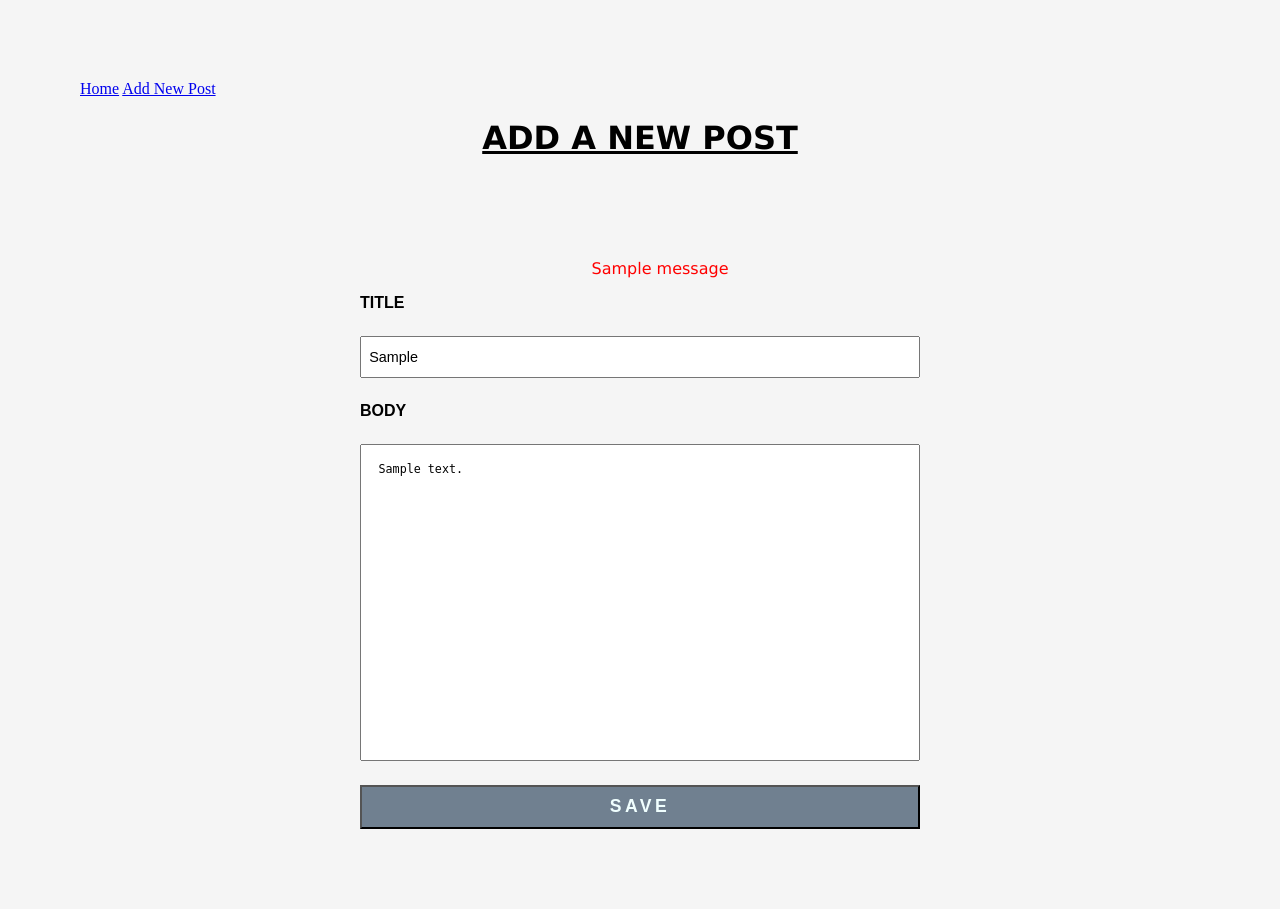
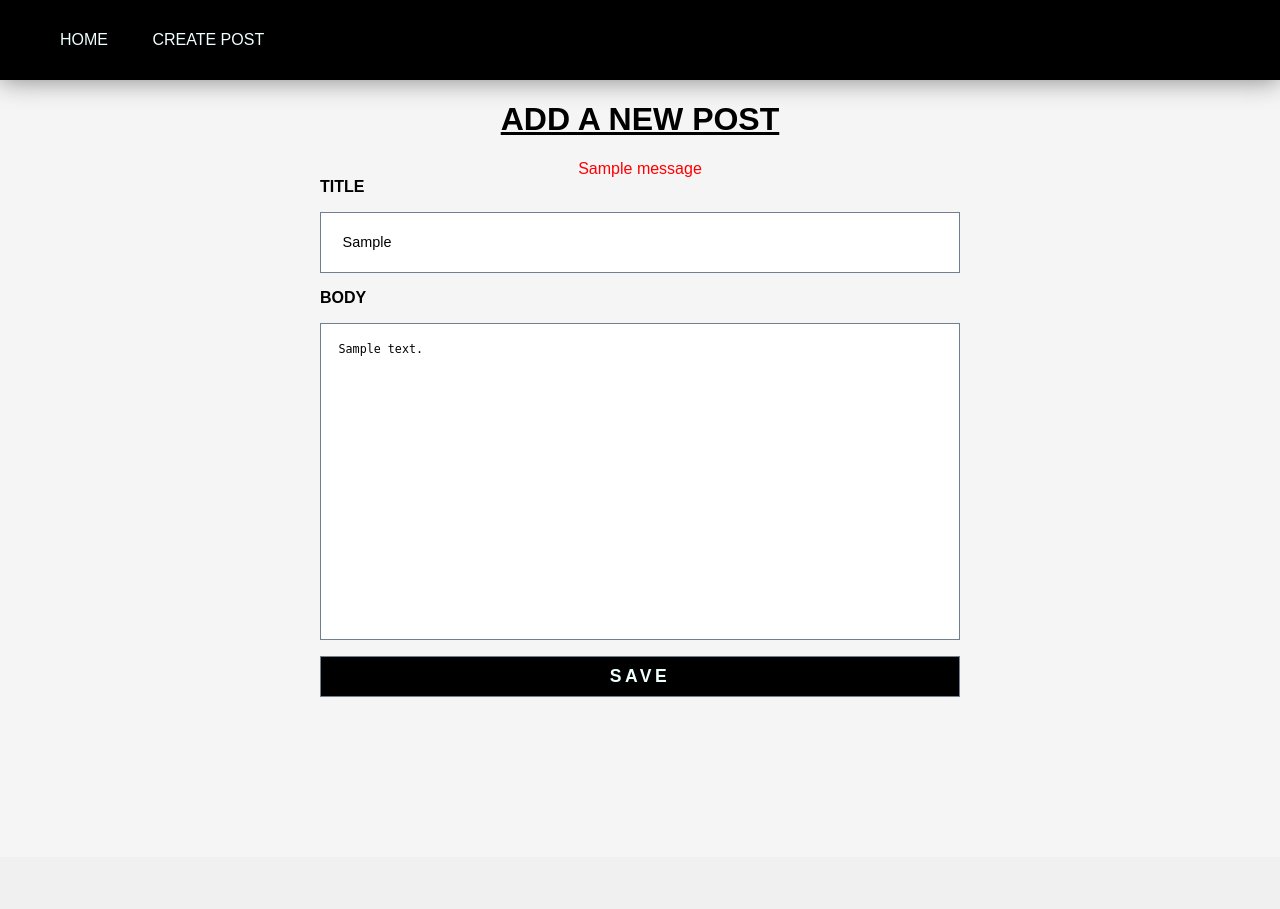
Before and after one commit to shandycasteel/build-a-blog, a Flask app: template templates/add_post.html in a window 1280 px wide. After the commit the page ends 697 px from the top, so only its background shows below. Run offline with Flask 2, Linux system fonts and the light colour scheme; the template is opened without the code that fills it: most values are stand-ins (such as "Sample title", 1, 10 or a date in 2020); one stand-in notice (Sample message) is shown.

Commit message:
Add single_post functionaility, finish styling, test

```diff
--- a/main.py
+++ b/main.py
@@ -23,10 +23,14 @@ class Blog(db.Model):
 
 @app.route("/blog")
 def index():
+    post_id = request.args.get('id')
 
-    all_posts = Blog.query.all()
-
-    return render_template("blog.html", all_posts=all_posts)
+    if post_id:
+        single_post = Blog.query.get(post_id)
+        return render_template('single_post.html', single_post=single_post)
+    else:
+        all_posts = Blog.query.all()
+        return render_template("blog.html", all_posts=all_posts)
 
 @app.route("/newpost", methods=["POST", "GET"])
 def add_post():
@@ -34,14 +38,17 @@ def add_post():
     if request.method == "POST":
         new_title = request.form["title"]
         new_body = request.form["body"]
+        new_post = Blog(new_title, new_body)
 
         if len(new_title) != 0 and len(new_body) != 0:
-            new_post = Blog(new_title, new_body)
             db.session.add(new_post)
             db.session.commit()
-            return redirect("/blog")
+
+            post_link = f"/blog?id={new_post.id}"
+            return redirect(post_link)
+
         else:
-            flash("Posts require both a title and a body . . . try again!")
+            flash("Posts require both a title and a body...try again!")
             return render_template("add_post.html", new_title=new_title, new_body=new_body, title="Add a Blog Entry")
 
     else:
--- a/static/styles.css
+++ b/static/styles.css
@@ -1,7 +1,17 @@
 html,
 body {
-    margin: 2.5em;
+    margin: 0em;
     background-color: whitesmoke;
+    font-family: Arial, Helvetica, sans-serif;
+    padding-bottom: 80px;
+}
+
+main{
+    display: grid;
+    grid-template-columns: minmax(min-content, 70%);
+    align-content: center;
+    justify-content: center;
+    row-gap: .75em;
 }
 
 form{
@@ -9,29 +19,29 @@ form{
     grid-template-columns: minmax(min-content, 50%);
     align-content: center;
     justify-content: center;
-    row-gap: 1.5em;
+    row-gap: 1.0em;
 }
 
 input{
-    padding-left: 0.5em;
-    height: 2.5em;
     font-size: 0.9em;
+    padding: 1.5em;
+    border: 1px;
+    border-style: solid;
+    border-color: slategray;
 }
 
 input[type=submit] {
     padding: 0.5em;
-    font-family: Arial, Helvetica, sans-serif;
     font-weight: bold;
     font-size: 1.1em;
     text-transform: uppercase;
     letter-spacing: .20em;
     color: azure;
-    background-color: slategrey;
+    background-color: black;
 
 }
 
 label {
-    font-family: Arial, Helvetica, sans-serif;
     font-weight: bold;
     text-transform: uppercase;
     padding-bottom: -1.75em;
@@ -41,17 +51,23 @@ textarea {
     resize: none;
     font-size: 0.9em;
     padding: 1.5em;
+    border: 1px;
+    border-style: solid;
+    border-color: slategray;
 }
 
 h1, h2 {
-    font-family: Verdana, Geneva, Tahoma, sans-serif;
     text-align: center;
 }
 
 h1 {
     text-decoration: underline;
     text-transform: uppercase;
-    padding-bottom: 2.5em;
+    padding: 10em, 0em;
+}
+
+h2 {
+    padding-top: 25px;
 }
 
 p {
@@ -59,10 +75,42 @@ p {
 }
 
 ul {
-    list-style-type: none;
+    list-style: none;
 }
-#error {
-    font-family: Verdana, Geneva, Tahoma, sans-serif;
+
+ul#error {
     color: red;
     text-align: center;
+    padding: 0;
+    margin: 0;
 }
+
+header  {
+    background-color: black;
+    top: 0;
+    left: 0;
+    right: 0;
+    height: 80px;
+    display: flex;
+    align-items: center;
+    box-shadow: 0 0 25px 0 grey;
+}
+
+header * {
+    display: inline;
+}
+
+header li {
+    text-transform: uppercase;
+    margin: 1.25em;
+}
+
+header a {
+    color: azure;
+    text-decoration: none;
+}
+
+header a:hover {
+    background-color: #7B7D7D;
+    text-decoration: none;
+}
--- a/templates/add_post.html
+++ b/templates/add_post.html
@@ -5,9 +5,9 @@
 <h1>Add a New Post</h1>
 {% with messages = get_flashed_messages() %}
     {% if messages %}
-        <ul class=flshes>
+        <ul class=flshes id="error">
         {% for message in messages %}
-            <li id="error">{{ message }}</li>
+            <li>{{ message }}</li>
         {% endfor %}
         </ul>
     {% endif %}
--- a/templates/base.html
+++ b/templates/base.html
@@ -10,8 +10,10 @@
 
     <header>
         <nav>
-            <a href="/blog">Home</a>
-            <a href="/newpost">Add New Post</a>
+            <ul>
+                <li><a href="/blog">Home</a></li>
+                <li><a href="/newpost">Create Post</a></li>
+            </ul>
         </nav>
     </header>
 
```
Also changed, not shown: templates/blog.html (+6 -4 lines), templates/single_post.html (added, +13 -0 lines).
